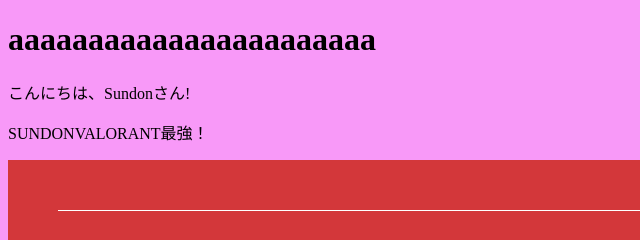
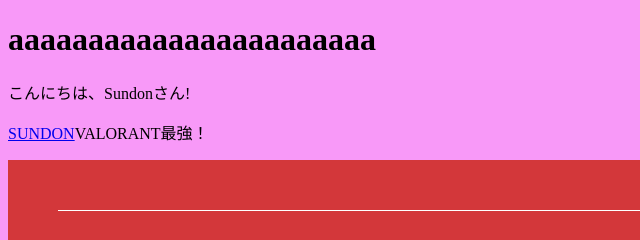
Before and after one commit to kotaro-sudo/DoraruNeon, a plain HTML site: page doraruneon/index.html in a window 1280 px wide. Shown: the top 240 px of the page, 0-640 px from the left. Drawn offline with Linux system fonts and the light colour scheme; files whose address does not match are found by name.

Commit message:
Update index.html

```diff
--- a/doraruneon/index.html
+++ b/doraruneon/index.html
@@ -8,7 +8,7 @@
 <body>
   <h1>aaaaaaaaaaaaaaaaaaaaaaa</h1>
   こんにちは、Sundonさん!
-  <p>SUNDONVALORANT最強！</p>
+  <p><a href="https://kotaro-sudo.github.io/DoraruNeon/doraruneon/sundon2nd">SUNDON</a>VALORANT最強！</p>
 <script src="js/jquery-3.6.1.min.js"></script>
 <script src="slick/slick.min.js"></script>
 <script src="js/sundon.js"></script>
```
